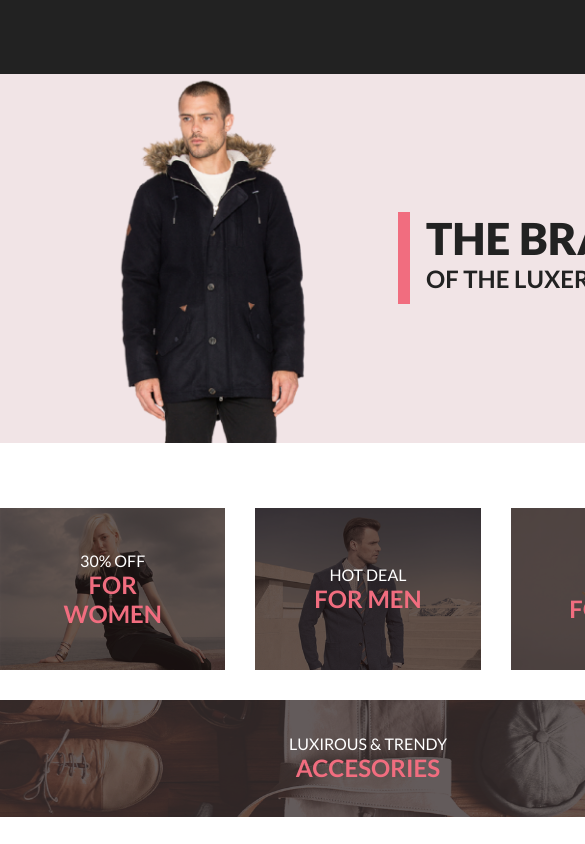
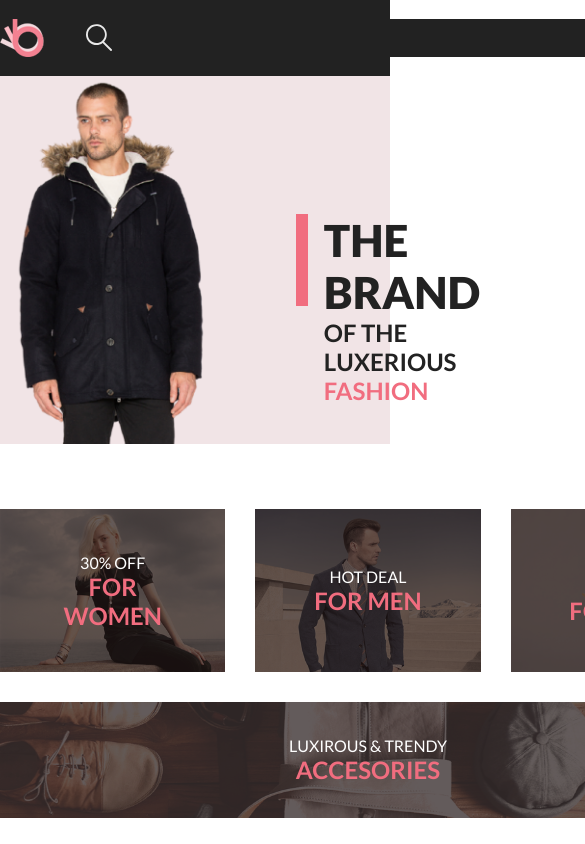
Before and after one commit to AjsaKor/HTML-CSS, a plain HTML site: page HomeWork06/index.html in a window 390 px wide. Shown: the top 844 px of the page, 585 px wide, since content can reach past the window. Drawn offline with Linux system fonts and the light colour scheme.

Commit message:
HomeWork06 final version

```diff
--- a/HomeWork06/index.html
+++ b/HomeWork06/index.html
@@ -9,7 +9,7 @@
 
   <body>
     <header>
-      <div class="header_wrapper">
+      <div class="header_wrapper container">
         <div class="logo">
         <a href="#"><img src="./image/logo.png" alt="logo" /></a>
         <button class="header_search">
@@ -30,6 +30,7 @@
       </div>
     </header>
 
+    <div class="banner">
       <div class="banner_section">
         <img src="./image/main.png" alt="main_image" />
           <div class="banner_title">
@@ -37,6 +38,7 @@
           <h2 class="banner_subtitle">
           OF THE LUXERIOUS <span class="red_text">FASHION</span>
           </h2>
+        </div>
       </div>
     </div>
 
--- a/HomeWork06/style.css
+++ b/HomeWork06/style.css
@@ -23,52 +23,51 @@ img {
 
 header {
     background-color: #222222;
+    padding: 19px 0;
 }
 
 .header_wrapper {
     display: flex;
-    justify-content: center;
-    gap: 859px;
+    justify-content: space-between;
     background-color: #222222;
 }
 
 .logo {
     display: flex;
     gap: 41px;
-    margin-top: 18px;
-    margin-bottom: 19px;
-    min-width: 111px;
 }
 
 .header_search {
-    background-color: #222222;
+    background-color: transparent;
     border: none;
     cursor: pointer;
 }
 
 .header_btn {
     display: flex;
-    margin-top: 26px;
-    margin-bottom: 20px;
     gap: 33px;
 }
 
 .header_btn_icon {
-    background-color: #222222;
+    background-color: transparent;
     outline: none;
     border: none;
     cursor: pointer;
+}
+
+.banner {
+    background-color: #f1e4e6;
+	margin-bottom: 65px;
 }
 
 .banner_section {
     display: flex;
     justify-content: center;
     background-color: #F1E4E6;
-    margin-bottom: 65px;
+    align-items: center;
 }
 
 .banner_title {
-    margin-top: 290px;
     height: 92px;
     border-left: 12px solid #F16D7F;
     padding-left: 16px;
@@ -226,21 +225,11 @@ background-color: #F8F8F8;
     .container {
         width: 736px;
     }
-    .header_wrapper {
-        width: 768px;
-        gap: 424;
-    }
     .header_btn {
         gap: 25px;
     }
-    .banner_section {
-        width: 768px;
-    }
     .banner_section img {
         width: 386px;
-    }
-    .banner_title {
-        margin-top: 138px;
     }
     .banner_mainTitle {
         font-size: 44px;
```
Lines whose indentation alone changed are shown as unchanged.
